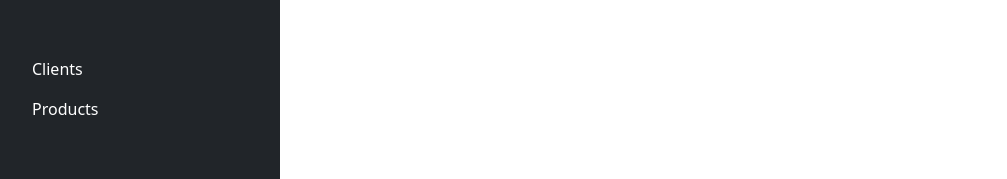
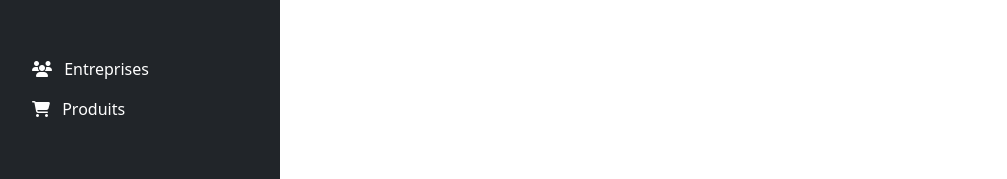
Before and after one commit to Freddyede/client-angular, an Angular app: page /login in a window 1280 px wide. Shown: the top 179 px of the page, without its empty margins (0-1007 px from the left). Built offline with nearby package versions, Linux system fonts and the light colour scheme; sample sign-in values are in the browser's storage.

Commit message:
feature(sidebar_changement): - Modify sidebar elements: Added sidebar icons - Modify front-end back-office roads: all roads "/clients" redirect to "/companies".

```diff
--- a/src/app/admin/admin.routes.ts
+++ b/src/app/admin/admin.routes.ts
@@ -16,7 +16,7 @@ export const adminRoutes: Routes = [
     children: [
       { path: 'dashboard', component: DashboardComponent },
       {
-        path: 'clients',
+        path: 'companies',
         children: [
           { path: '', component: CustomersComponent },
           { path: 'created', component: CreatedComponent },
--- a/src/app/admin/components/sidebar/sidebar/sidebar.component.html
+++ b/src/app/admin/components/sidebar/sidebar/sidebar.component.html
@@ -12,10 +12,10 @@
   <ul class="nav nav-pills flex-column mb-auto">
     <li>
       <a
-        [routerLink]="['/super/clients']"
-        [ngClass]="title() === 'Clients' ? 'nav-link active' : 'nav-link link-body-emphasis'"
+        [routerLink]="['/super/companies']"
+        [ngClass]="title() === 'Entreprises' ? 'nav-link active' : 'nav-link link-body-emphasis'"
       >
-        Clients
+        <i class="fas fa-users me-2"></i> Entreprises
       </a>
     </li>
     <li>
@@ -23,7 +23,7 @@
         href="#"
         [ngClass]="title() === 'Products' ? 'nav-link active' : 'nav-link link-body-emphasis'"
       >
-        Products
+        <i class="fas fa-cart-shopping me-2"></i> Produits
       </a>
     </li>
   </ul>
--- a/src/app/admin/components/table/users/users.component.html
+++ b/src/app/admin/components/table/users/users.component.html
@@ -33,7 +33,7 @@
   >
     <div
       class="card d-flex justify-content-center align-items-center fw-bolder"
-      [routerLink]="['/super/clients']"
+      [routerLink]="['/super/companies']"
       style="width: 15rem; height: 8vh;cursor: pointer;"
     >
       Nombre d'entreprises: {{ users()?.userNumber }}
--- a/src/app/admin/pages/customers/all/customers.component.html
+++ b/src/app/admin/pages/customers/all/customers.component.html
@@ -2,7 +2,7 @@
   <h1 class="text-center text-decoration-underline">Entreprises</h1>
 </div>
 <div class="col-10 offset-1 mb-5">
-  <button class="btn btn-primary" [routerLink]="['/super/clients/created']">
+  <button class="btn btn-primary" [routerLink]="['/super/companies/created']">
     <i class="fas fa-circle-plus me-2"></i> New Company
   </button>
 </div>
--- a/src/app/admin/pages/customers/created/created.component.ts
+++ b/src/app/admin/pages/customers/created/created.component.ts
@@ -32,7 +32,7 @@ export class CreatedComponent {
       });
     }
     this.customerService.create(this.customerForm.value).subscribe();
-    setTimeout(() => this.router.navigate(['/super/clients']).then(), 3000);
+    setTimeout(() => this.router.navigate(['/super/companies']).then(), 3000);
   }
 
 }
--- a/src/app/shared/services/router/router.service.ts
+++ b/src/app/shared/services/router/router.service.ts
@@ -13,8 +13,8 @@ export class RouterService {
     let value: string = '';
     if(url === '/super/dashboard' || url === '/admin/dashboard') {
       value = 'Dashboard';
-    } else if(url.includes('/super/clients') || url.includes('/admin/clients')) {
-      value = 'Clients';
+    } else if(url.includes('/super/companies') || url.includes('/admin/companies')) {
+      value = 'Entreprises';
     }
     return value;
   }
```
